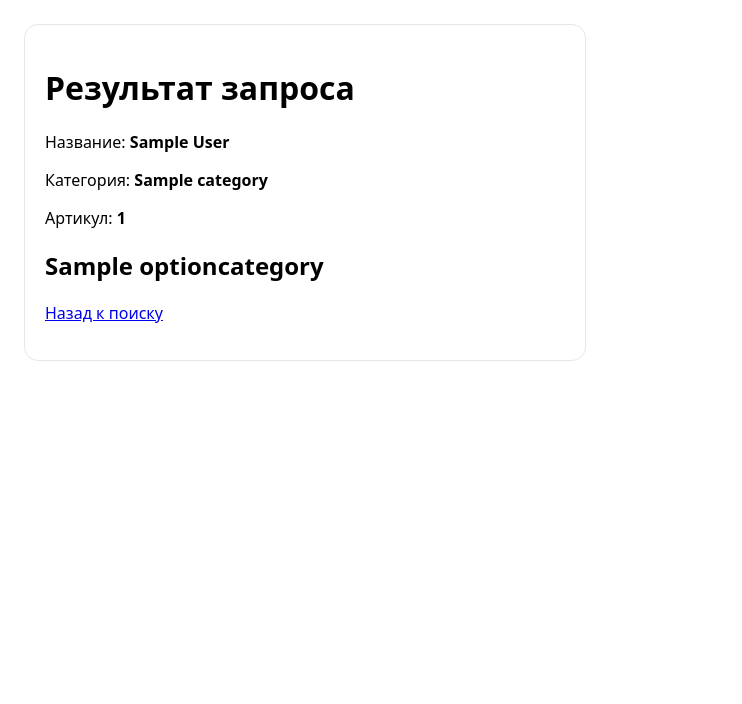
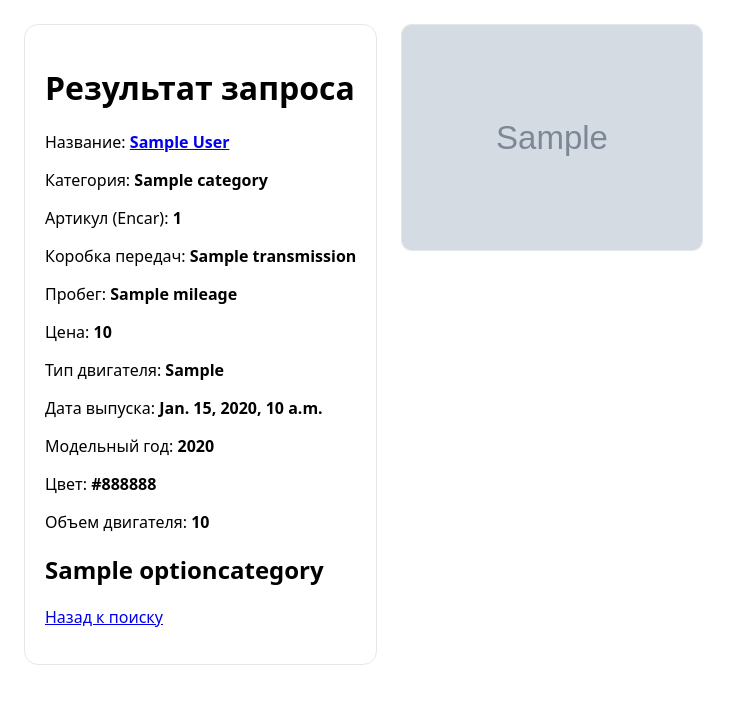
Before and after one commit to coldtema/auto_parse, a Django app: template encar_parse/parser/templates/parser/vechile.html in a window 1280 px wide. Shown: the top 704 px of the page, without its empty margins (0-742 px from the left). Run offline with Django 5.2, Linux system fonts and the light colour scheme; tables that the repository leaves empty hold one stand-in row (values such as "Sample post"); the template is opened without the code that fills it: values that come from a table or form of the project are taken from there, most other values are stand-ins (such as "Sample title", 1, 10 or a date in 2020); grey boxes marked "Sample" are stand-in pictures; parts of the project's set-up code (start-up, migrations or seed data) failed here and were passed over.

Commit message:
new fields in template

```diff
--- a/encar_parse/parser/templates/parser/vechile.html
+++ b/encar_parse/parser/templates/parser/vechile.html
@@ -5,34 +5,77 @@
 <meta name="viewport" content="width=device-width, initial-scale=1">
 <title>Результат</title>
 <style>
-body { font-family: system-ui, -apple-system, Segoe UI, Roboto, sans-serif; margin: 24px; }
-.card { max-width: 520px; padding: 20px; border: 1px solid #e5e7eb; border-radius: 14px; }
+body {
+  font-family: system-ui, -apple-system, Segoe UI, Roboto, sans-serif;
+  margin: 24px;
+}
+.wrapper {
+  display: flex;
+  align-items: flex-start; /* чтобы оба блока выравнивались сверху */
+  gap: 24px;              /* расстояние между карточкой и фотками */
+}
+.card {
+  max-width: 520px;
+  padding: 20px;
+  border: 1px solid #e5e7eb;
+  border-radius: 14px;
+}
+.photos {
+  display: flex;
+  flex-direction: column;
+  gap: 12px;
+}
+.photos img {
+  max-width: 300px;
+  border-radius: 10px;
+  border: 1px solid #e5e7eb;
+}
 .dim { color: #6b7280; }
 </style>
 </head>
 <body>
+  <div class="wrapper">
+    <!-- Левая колонка -->
     <div class="card">
       <h1>Результат запроса</h1>
-            <p>Название: <strong>{{ full_name }}</strong></p>
+      <p>Название: <a href="{{encar_url}}" target="_blank"><strong>{{ full_name }}</strong></a></p>
       <p>Категория: <strong>{{ category }}</strong></p>
-            <p>Артикул: <strong>{{ encar_id }}</strong></p>
-            {%for category in all_options_list%}
+      <p>Артикул (Encar): <strong>{{ encar_id }}</strong></p>
+      <p>Коробка передач: <strong>{{ transmission }}</strong></p>
+      <p>Пробег: <strong>{{ mileage }}</strong></p>
+      <p>Цена: <strong>{{ price }}</strong></p>
+      <p>Тип двигателя: <strong>{{ fuel_type }}</strong></p>
+      <p>Дата выпуска: <strong>{{ release_date }}</strong></p>
+      <p>Модельный год: <strong>{{ model_year }}</strong></p>
+      <p>Цвет: <strong>{{ color }}</strong></p>
+      <p>Объем двигателя: <strong>{{ engine_capacity }}</strong></p>
+
+      {% for category in all_options_list %}
         <h2>{{category.name}}</h2>
-                {%if kind == 'TRUCK'%}
-                    {%for option in category.truckoption_set.all%}
-                        {%if option.id in current_options_list%}
+        {% if kind == 'TRUCK' %}
+          {% for option in category.truckoption_set.all %}
+            {% if option.id in current_options_list %}
               <p><strong>{{option.name}}</strong></p>
-                        {%endif%}
-                    {%endfor%}
-                {%else%}
-                    {%for option in category.caroption_set.all%}
-                        {%if option.id in current_options_list%}
+            {% endif %}
+          {% endfor %}
+        {% else %}
+          {% for option in category.caroption_set.all %}
+            {% if option.id in current_options_list %}
               <p><strong>{{option.name}}</strong></p>
-                        {%endif%}
-                    {%endfor%}
-                {%endif%}
-            {%endfor%}
+            {% endif %}
+          {% endfor %}
+        {% endif %}
+      {% endfor %}
+
       <p><a href="{% url 'index' %}">Назад к поиску</a></p>
+    </div>
+
+    <!-- Правая колонка -->
+    <div class="photos">
+      {% for photo in photo_list%}
+        <img src="{{ img_url }}" alt="Фото автомобиля">
+      {% endfor %}
+    </div>
   </div>
 </body>
 </html>
```
Lines whose indentation alone changed are shown as unchanged.
